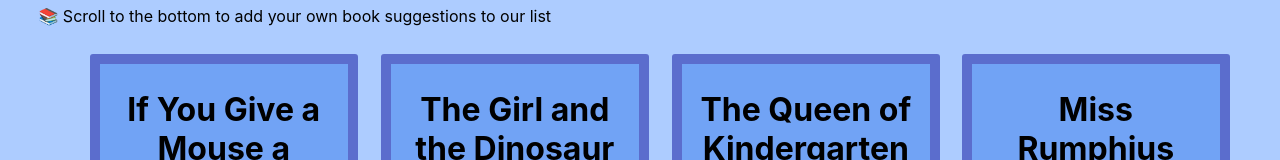
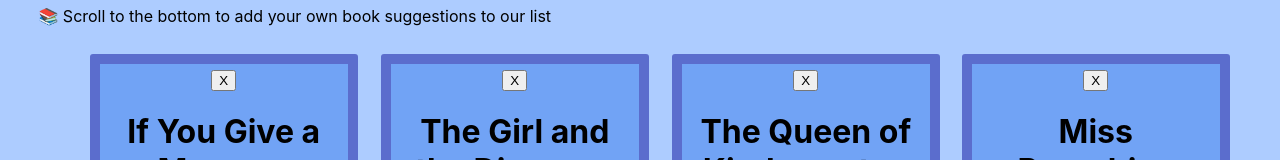
Before and after one commit to sam-a-code/book-deserts, a React (Create React App) app: page /books in a window 1280 px wide. Shown: the part 227-387 px from the top of the page. Built offline with nearby package versions, Linux system fonts and the light colour scheme; data requests are answered from the project's data file.

Commit message:
CSS changes and Delete

```diff
--- a/src/components/App.js
+++ b/src/components/App.js
@@ -8,6 +8,7 @@
 import {Switch, Route} from 'react-router-dom'
 
 function App() {
+
   return (
     <div>
       <header>
@@ -23,7 +24,7 @@
             <ResourceList />
           </Route>
           <Route exact path="/books">
-            <BookList />
+            <BookList/>
           </Route>
           <Route exact path="/">
             <Home />
--- a/src/components/BookCard.js
+++ b/src/components/BookCard.js
@@ -1,8 +1,18 @@
 import React from 'react';
 
-function BookCard({title, image, author, url}) {
+function BookCard({id, title, image, author, url, handleRemoveListing, books}) {
+
+    function handleDeleteClick() {
+        fetch(`http://localhost:3000/books/${id}`, {
+          method: "DELETE",
+        });
+        handleRemoveListing(id);
+        console.log(id)
+      }
+    console.log(id)
     return (
         <div className='card'>
+            <button onClick={handleDeleteClick} className="delete-btn">X</button>
             <h1>{title}</h1>
             {image ?  <img src={image} alt={title}/> : null}
             <h3>By: {author}</h3>
--- a/src/components/BookList.js
+++ b/src/components/BookList.js
@@ -14,15 +14,22 @@
     function addBook(newBook) {
       setBooks(books => [...books, newBook])
     }
+    function handleRemoveListing(id) {
+      const removeBook = books.filter((book) => book.id !== id);
+      setBooks(removeBook);
+    }
 
   const bookList = books.map((book) => {
     return (
       <BookCard
       key={book.id}
+      id={book.id}
       title={book.title}
       author={book.author}
       image={book.image}
       url={book.url}
+      books={books}
+      handleRemoveListing={handleRemoveListing}
         />
     ) })
 
--- a/src/index.scss
+++ b/src/index.scss
@@ -110,7 +110,7 @@
 
 .home-box-header {
   background-color: white;
-  opacity: .9;
+  opacity: .8;
   margin-left: 35%;
   margin-right: 35%;
   padding: 1%;
@@ -119,7 +119,7 @@
 
 .home-box {
   background-color: white;
-  opacity: .9;
+  opacity: .8;
   margin-left: 12%;
   margin-right: 12%;
   margin-top: 5%;
@@ -129,7 +129,7 @@
 
 .home-box-bold {
   background-color: white;
-  opacity: .9;
+  opacity: .8;
   margin-left: 20%;
   margin-right: 20%;
   margin-top: 5%;
```
